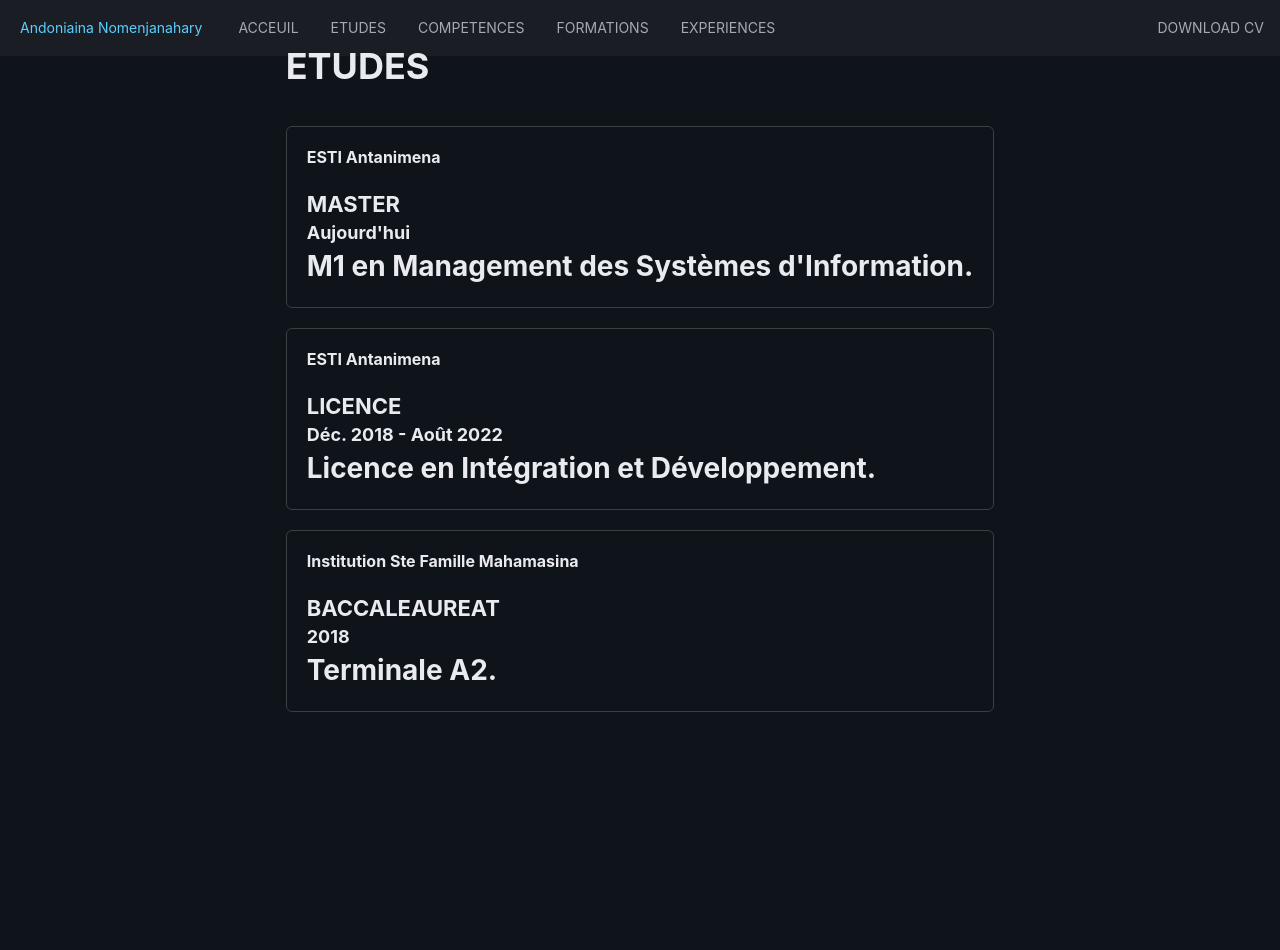
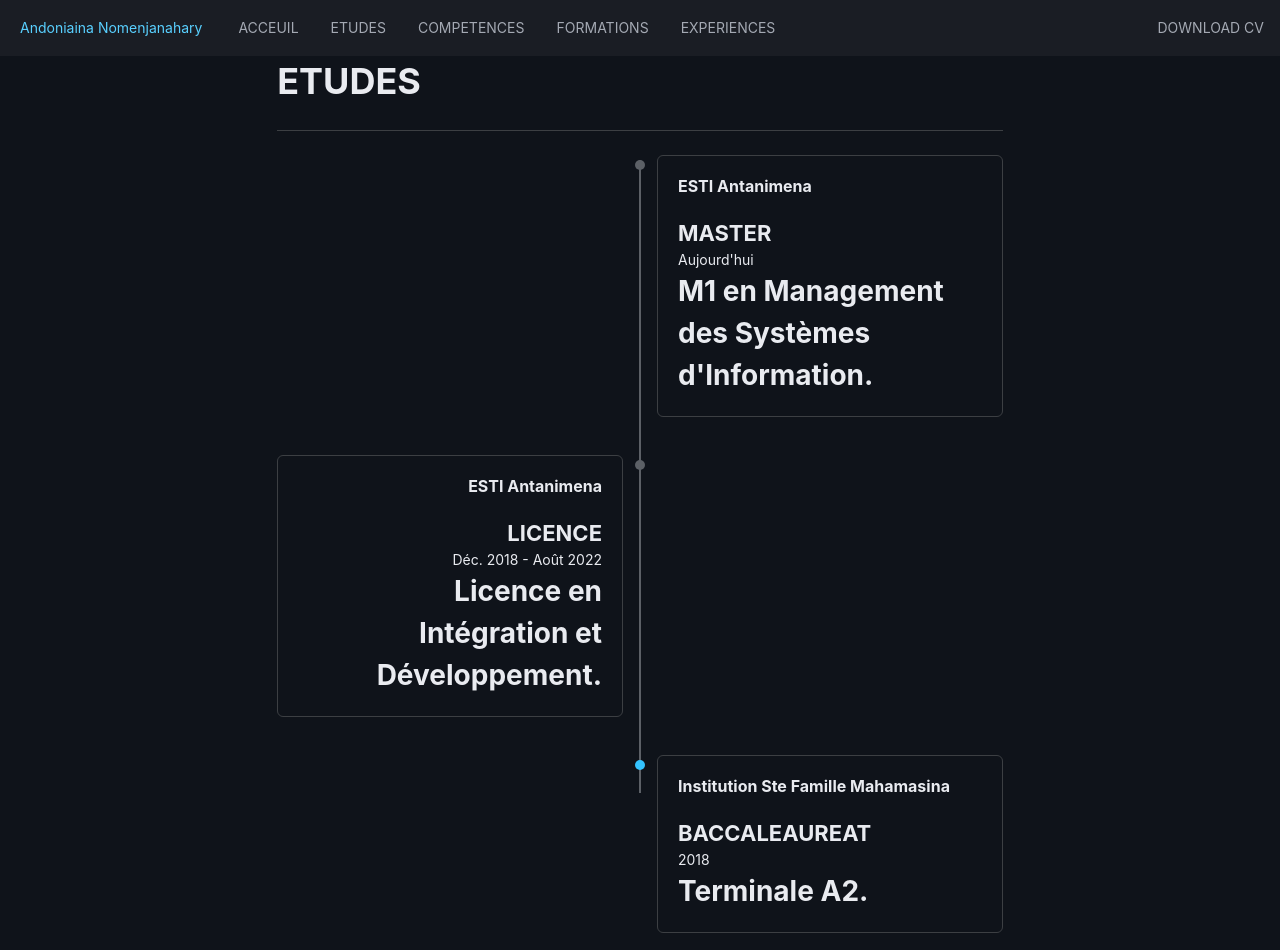
Before and after one commit to AndoniainaNantenaina/profile, a React (Create React App) app: page /etudes in a window 1280 px wide. Shown: the top 950 px of the page. Before the commit the page ends 800 px from the top, so only its background shows below. Built offline with nearby package versions, Linux system fonts and the light colour scheme.

Commit message:
Styling ETUDES page

```diff
--- a/src/pages/Study.js
+++ b/src/pages/Study.js
@@ -1,5 +1,6 @@
+import { Check, CheckCircle } from '@mui/icons-material';
 import React from 'react'
-import { Col, Panel } from 'rsuite'
+import { Col, Divider, Panel, Timeline } from 'rsuite'
 
 export default function Study() {
   return (
@@ -7,29 +8,39 @@
       display : 'flex',
       justifyContent : 'center',
       alignItems : 'center',
-      height : "80vh",
+      // height : "80vh",
     }}>
       <Col>
       <h2>ETUDES</h2>
-      <Space h={35}/>
+      <Divider/>
+      <Timeline align='alternate' endless={true}>
+        <Timeline.Item>
           <Panel header="ESTI Antanimena" bordered>
             <h4>MASTER</h4>
-        <h5>Aujourd'hui</h5>
+            <p>Aujourd'hui</p>
             <h3>M1 en Management des Systèmes d'Information.</h3>
           </Panel>
           <Space h={20}/>
+        </Timeline.Item>
+        <Timeline.Item>
           <Panel header="ESTI Antanimena" bordered>
             <h4>LICENCE</h4>
-        <h5>Déc. 2018 - Août 2022</h5>
+            <p>Déc. 2018 - Août 2022</p>
             <h3>Licence en Intégration et Développement.</h3>
           </Panel>
           <Space h={20}/>
+        </Timeline.Item>
+        <Timeline.Item>
           <Panel header="Institution Ste Famille Mahamasina" bordered>
             <h4>BACCALEAUREAT</h4>
-        <h5>2018</h5>
+            <p>2018</p>
             <h3>Terminale A2.</h3>
           </Panel>
+          <Space h={20}/>
+        </Timeline.Item>
+      </Timeline>
       </Col>
+
     </div>
   )
 }
```
Lines whose indentation alone changed are shown as unchanged.
